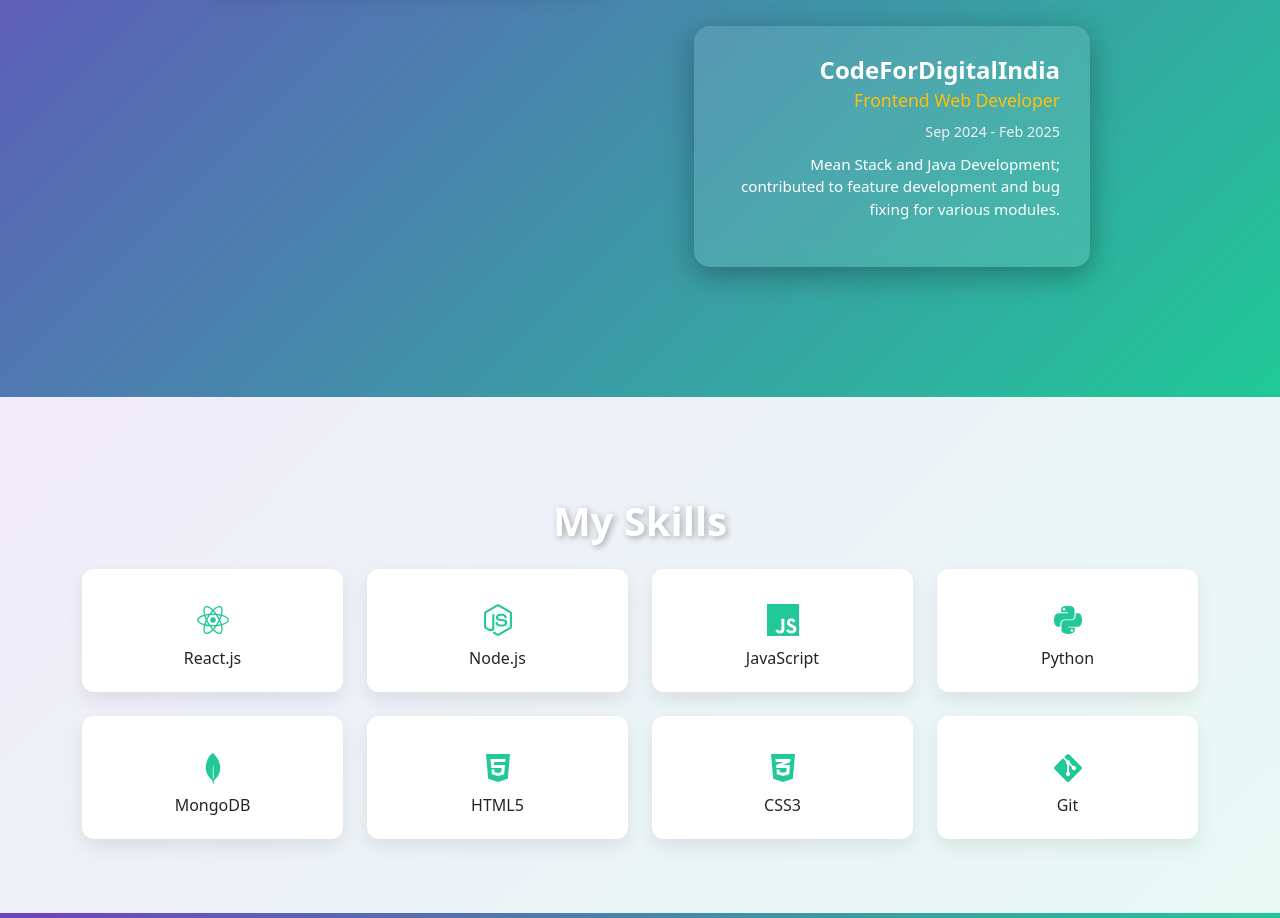
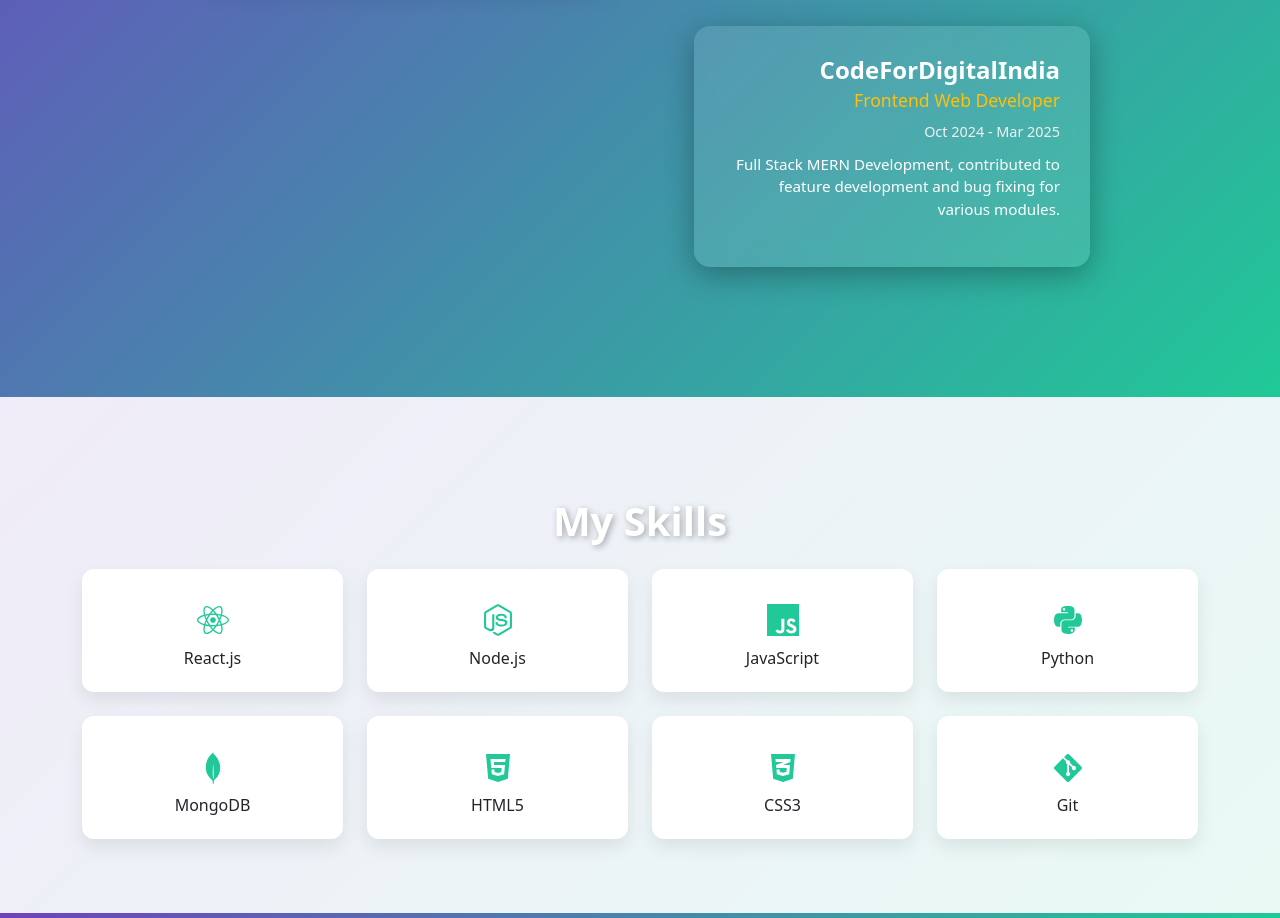
Before and after one commit to mohammadazhar03/portfolio, a React (Vite) app: page / in a window 1280 px wide. Shown: the part 3320-4238 px from the top of the page. Built offline with nearby package versions, Linux system fonts and the light colour scheme.

Commit message:
Internship component is updated

```diff
--- a/src/Components/Intership.jsx
+++ b/src/Components/Intership.jsx
@@ -19,8 +19,8 @@
     {
       company: "CodeForDigitalIndia",
       role: "Frontend Web Developer",
-      duration: "Sep 2024 - Feb 2025 ",
-      description: "Mean Stack and Java Development; contributed to feature development and bug fixing for various modules."
+      duration: "Oct 2024 - Mar 2025 ",
+      description: "Full Stack MERN Development, contributed to feature development and bug fixing for various modules."
     }
   ];
 
```
